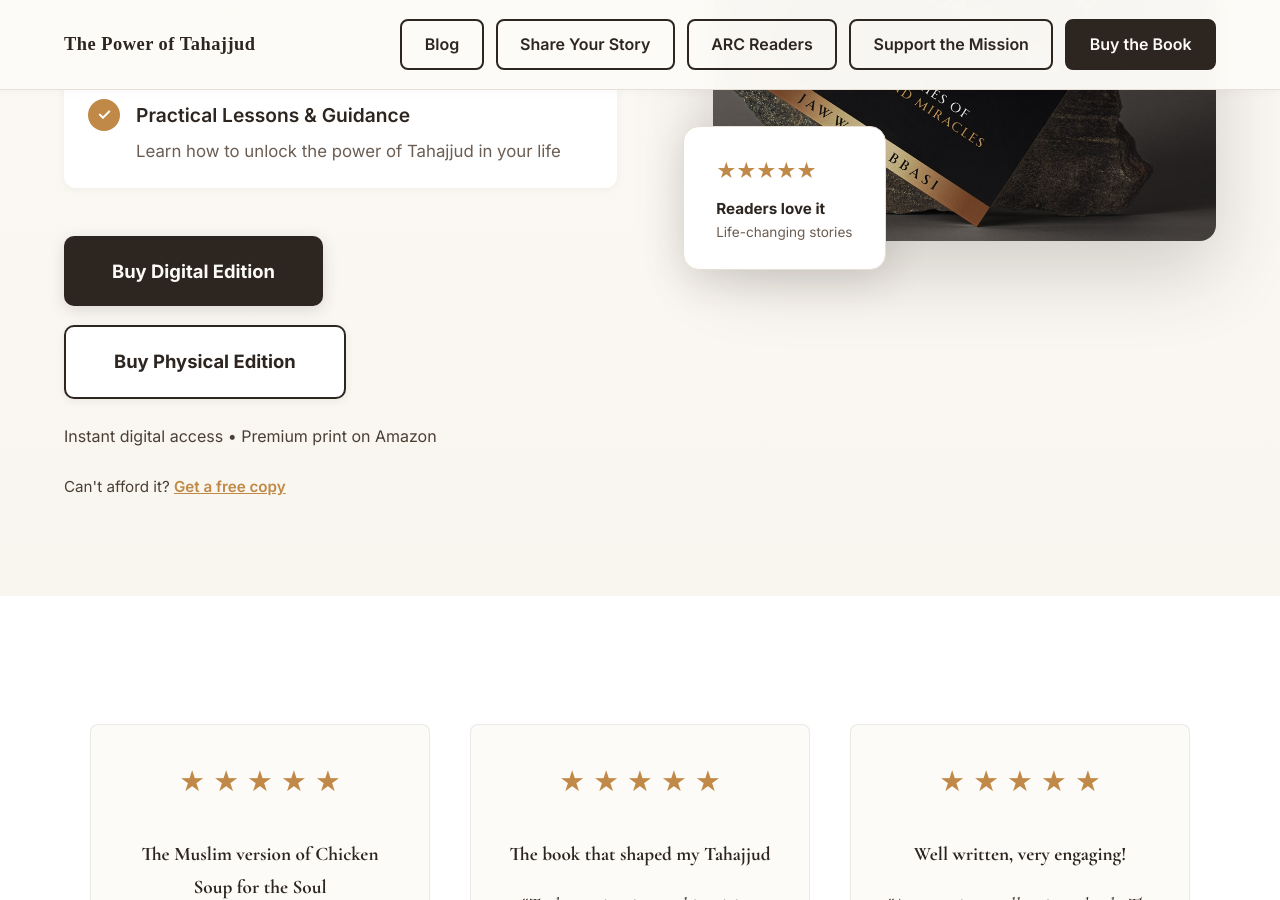
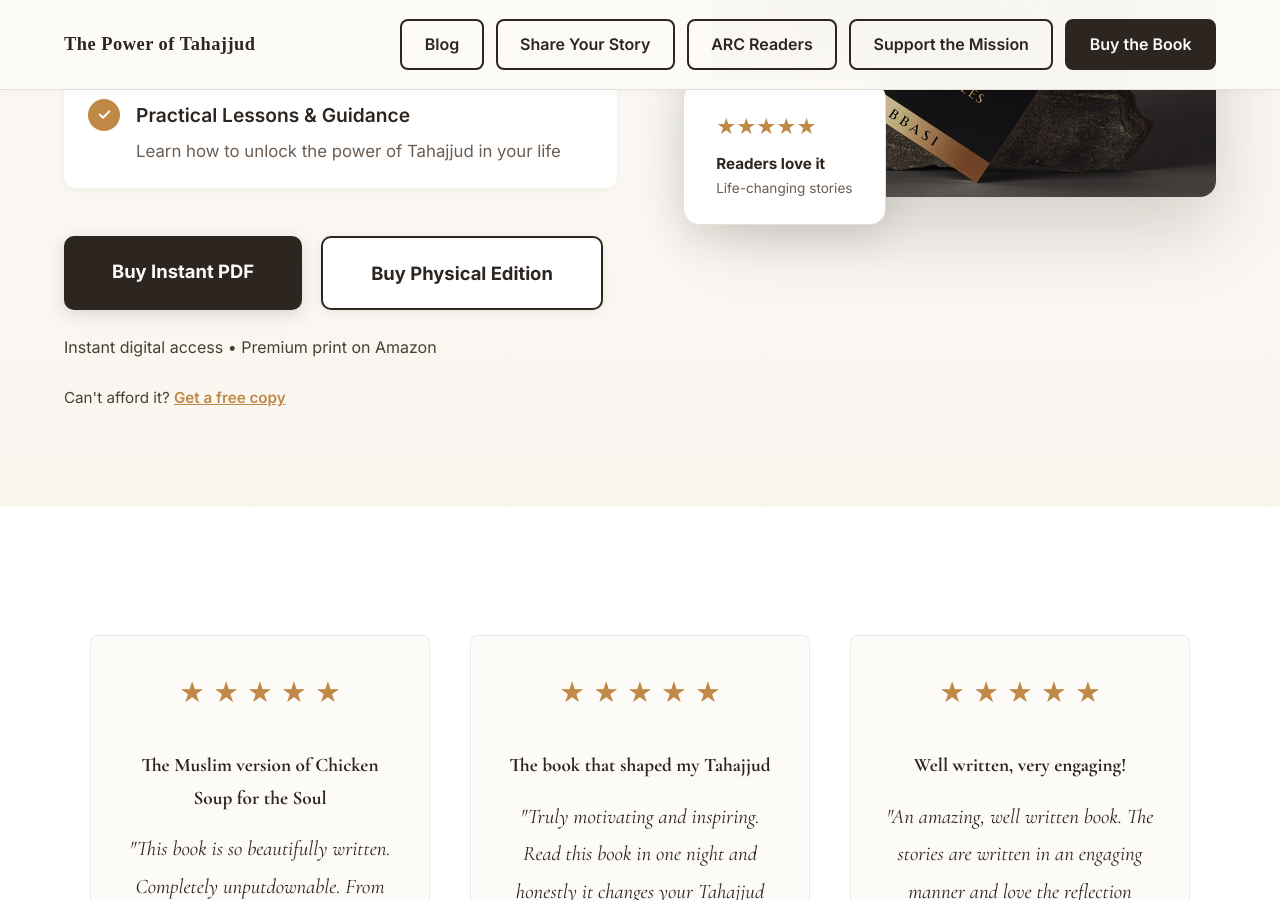
Before and after one commit to Omnitryx-Inc/tahajjud-fe-main, a Jekyll site: the page built from pages/index.html, in a window 1280 px wide and 900 px high, scrolled down 672 px. Built offline with Jekyll 4.4.1, drawn with Linux system fonts in a browser that asks for light colours; some web fonts are replaced; some of the changed text lies outside the part shown.

Commit message:
adjustments

```diff
--- a/pages/index.html
+++ b/pages/index.html
@@ -39,7 +39,7 @@
             </div>
 
             <div class="cta-group">
-                <a href="{{ site.stripe_buy_url }}" target="_blank" class="btn btn-primary" onclick="gtag('event', 'click_buy_digital', {'button_location': 'index_hero'})">Buy Digital Edition</a>
+                <a href="{{ site.stripe_buy_url }}" target="_blank" class="btn btn-primary" onclick="gtag('event', 'click_buy_digital', {'button_location': 'index_hero'})">Buy Instant PDF</a>
                 <a href="{{ site.amazon_url }}" class="btn btn-secondary js-amazon-link" onclick="gtag('event', 'click_buy_page', {'button_location': 'index_hero'})">Buy Physical Edition</a>
             </div>
 
@@ -394,7 +394,7 @@
     <h2>Unlock the Power of Tahajjud</h2>
     <p>Get your copy and discover the miracles waiting for you in the last third of the night.</p>
     <div class="cta-group">
-        <a href="{{ site.stripe_buy_url }}" target="_blank" class="btn btn-primary" onclick="gtag('event', 'click_buy_digital', {'button_location': 'index_final_cta'})">Buy Digital Edition</a>
+        <a href="{{ site.stripe_buy_url }}" target="_blank" class="btn btn-primary" onclick="gtag('event', 'click_buy_digital', {'button_location': 'index_final_cta'})">Buy Instant PDF</a>
         <a href="{{ site.amazon_url }}" class="btn btn-secondary js-amazon-link" onclick="gtag('event', 'click_buy_page', {'button_location': 'index_final_cta'})">Buy Physical Edition</a>
     </div>
 
```
